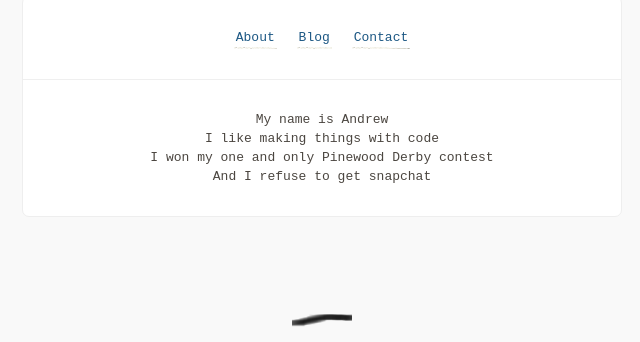
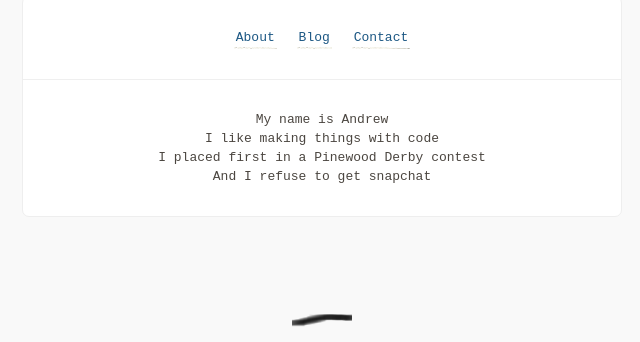
Before and after one commit to aevista/blacksquare, a Jekyll site: the page built from index.md, in a window 1280 px wide. Shown: the part 169-511 px from the top of the page, without its empty margins (318-958 px from the left). Built offline with Jekyll 4.4.1, drawn with Linux system fonts in a browser that asks for light colours.

Commit message:
minor intro text change

```diff
--- a/index.md
+++ b/index.md
@@ -6,6 +6,6 @@ date: 2016-10-19 17:31:22 -0500
 <center>
     My name is Andrew<br/>
     I like making things with code<br/>
-    I won my one and only Pinewood Derby contest<br/>
+    I placed first in a Pinewood Derby contest<br/>
     And I refuse to get snapchat
 </center>
```
